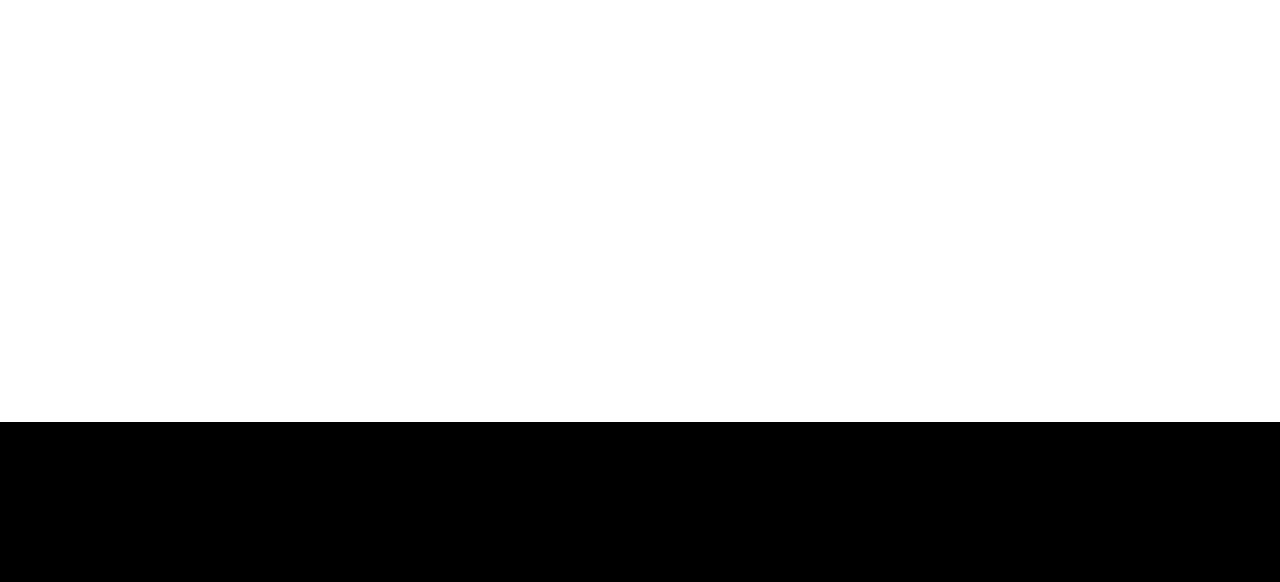
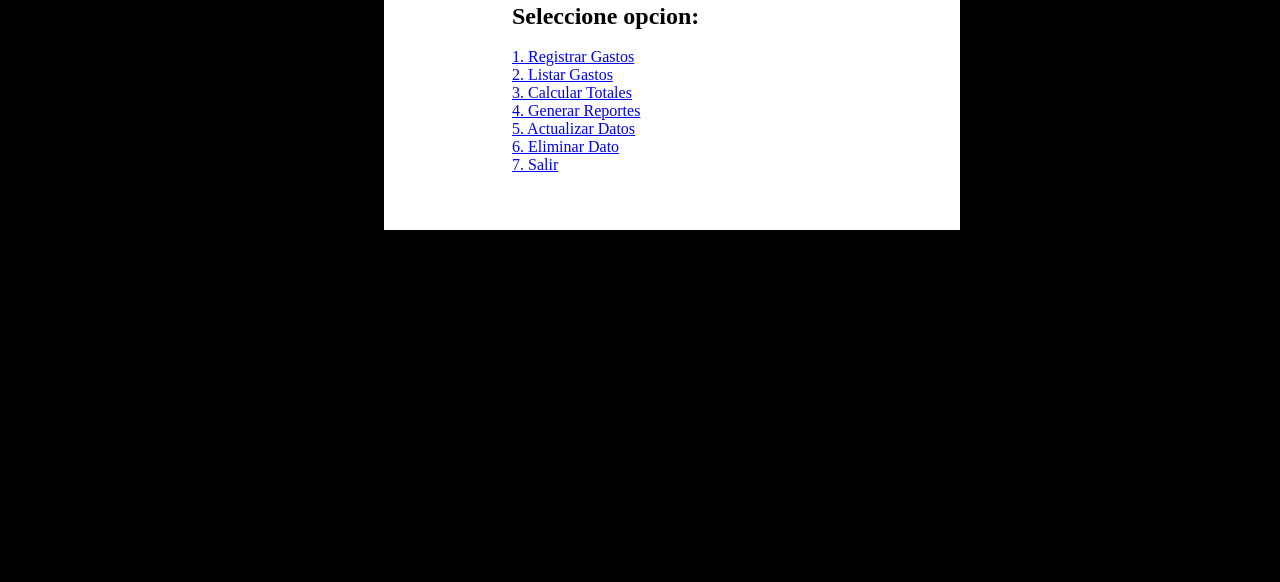
Before and after one commit to STIVENMARTINEZVILLAMIZAR/JuegodepokerAPI, a plain HTML site: page DIA1/REPLICA_PROYECTO_PY/index.html in a window 1280 px wide. Shown: the part 218-800 px from the top of the page. Drawn offline with Linux system fonts and the light colour scheme.

Commit message:
FEAT: :zap: UPDATE CODE

```diff
--- a/DIA1/REPLICA_PROYECTO_PY/index.html
+++ b/DIA1/REPLICA_PROYECTO_PY/index.html
@@ -10,12 +10,29 @@
 
     <div class="container1">
         <h1>SIMULADOR DE GASTOS DIARIOS</h1>
-      <a href=""></a>
+        <br>
+        <h2> Seleccione opcion:</h2>
+         <br>
+        <a href="opcion1">1. Registrar Gastos</a>
+        <a href="opcion2">2. Listar Gastos</a>
+        <a href="opcion3">3. Calcular Totales</a>
+        <a href="opcion4">4. Generar Reportes</a>
+        <a href="opcion5">5. Actualizar Datos</a>
+        <a href="opcion6">6. Eliminar Dato</a>
+        <a href="opcion7">7. Salir</a>
+        <br>
+
+    </div>
+
+ <div class="container2">
 
 
 
 
-    </div>
+
+ </div>
+
+
 
 
 
--- a/DIA1/REPLICA_PROYECTO_PY/styles/style.css
+++ b/DIA1/REPLICA_PROYECTO_PY/styles/style.css
@@ -15,8 +15,34 @@ body{
   position: relative;
   background-color: white;
   flex-direction: column;
-  width: 100vi;
-  height: 50vi;
+  width: 45vi;
+  height: 25vi;
+  justify-content: center;
+  justify-items: center;
+  left: 30vi;
+  top: 10vi;
+
+}
+
+h1{
+  position: relative;
+  left: 1vi;
+}
 
 
+
+h2{
+  position: relative;
+  left: 10vi;
 }
+
+
+a{
+  position: relative;
+  left: 10vi;
+}
+
+h5{
+  position: relative;
+  left: 18vi;
+}
```
